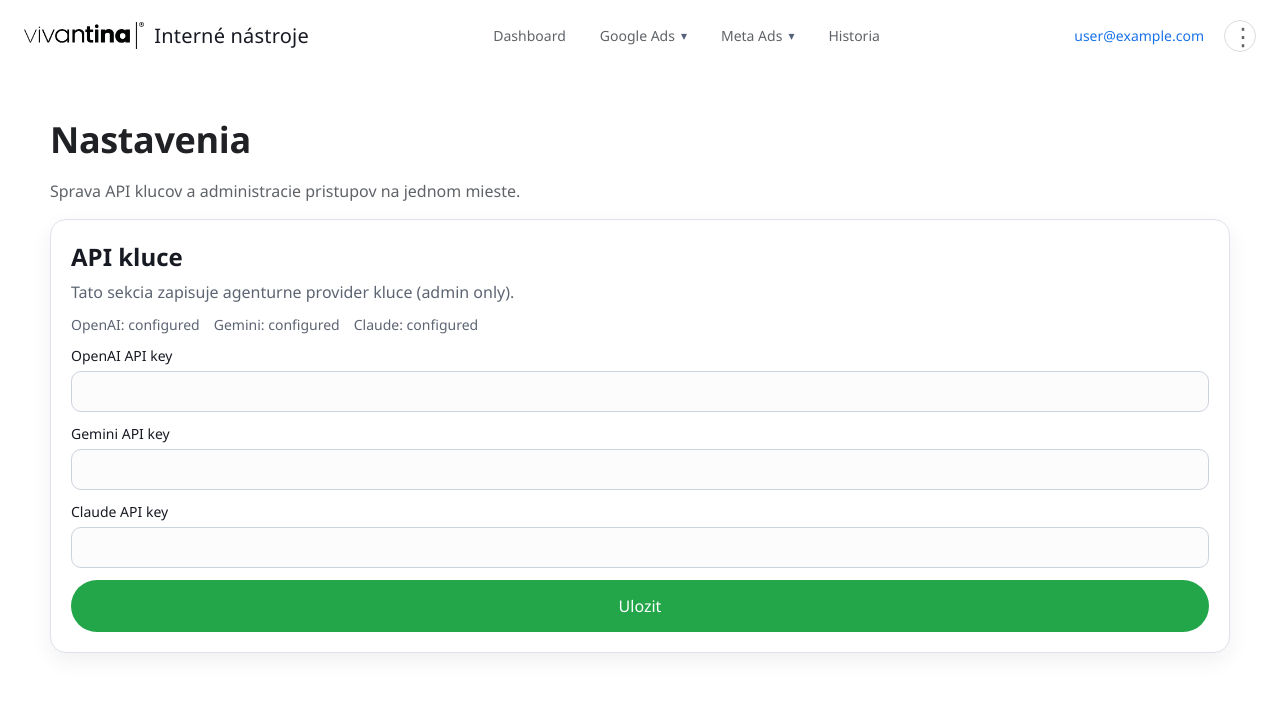
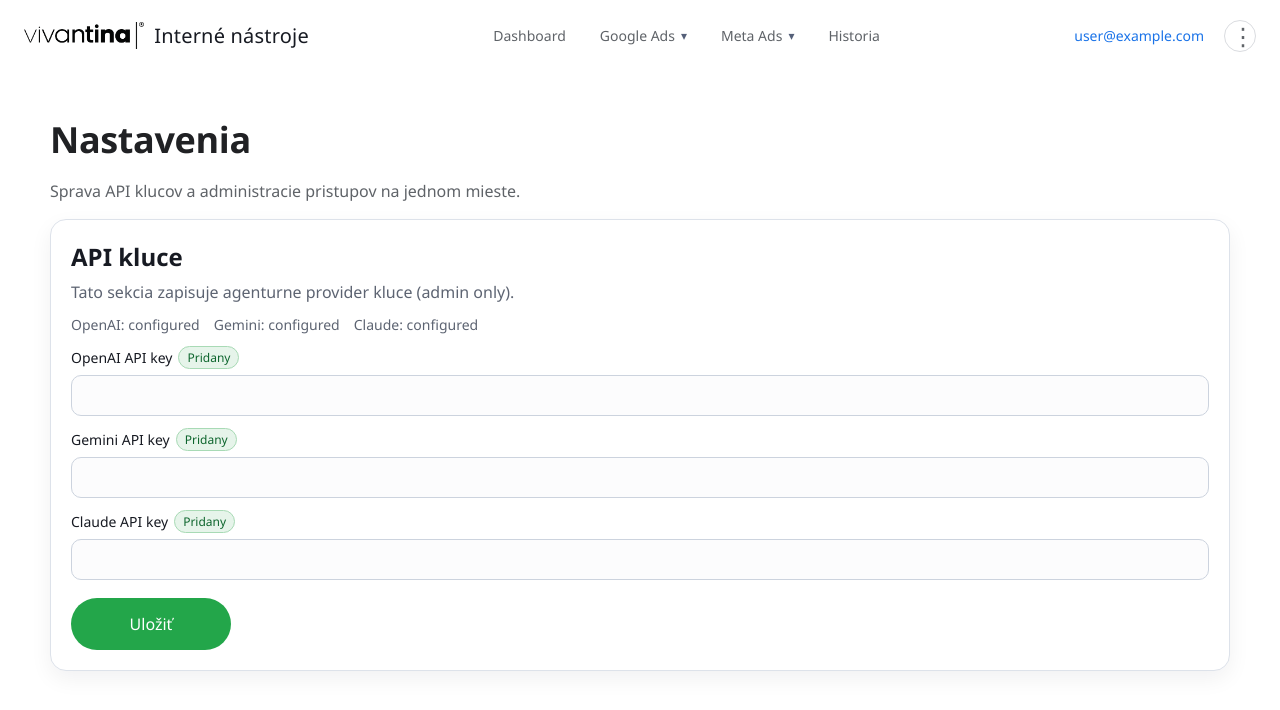
Before and after one commit to jakubko-code/agenturnenastroje, a Next.js app: page /nastavenia in a window 1280 px wide. Shown: the top 710 px of the page. Built offline with nearby package versions, Linux system fonts and the light colour scheme; no server answers; the database is empty; sample sign-in values are in the browser's storage; a web font is replaced by a local one.

Commit message:
Fix provider key updates and improve settings/history UI

```diff
--- a/src/app/globals.css
+++ b/src/app/globals.css
@@ -491,8 +491,28 @@ body.is-scrolled .topbar {
   min-width: 160px;
 }
 
+.settings-save-btn {
+  margin-top: 6px;
+}
+
 .required-mark {
   color: #d12525;
+}
+
+.provider-badge {
+  font-size: 12px;
+  font-weight: 500;
+  color: #5f6368;
+  background: #f1f3f4;
+  border: 1px solid #dadce0;
+  border-radius: 999px;
+  padding: 2px 8px;
+}
+
+.provider-badge.is-added {
+  color: #0d652d;
+  background: #e6f4ea;
+  border-color: #a8dab5;
 }
 
 .stack {
--- a/src/components/admin-users-manager.tsx
+++ b/src/components/admin-users-manager.tsx
@@ -90,12 +90,6 @@ export function AdminUsersManager() {
 
   return (
     <div className="stack">
-      <div className="button-row">
-        <button type="button" className="btn btn-secondary" onClick={loadUsers}>
-          Obnovit zoznam
-        </button>
-      </div>
-
       {info ? <p className="ok-box">{info}</p> : null}
       {error ? <p className="error-box">{error}</p> : null}
 
@@ -135,6 +129,12 @@ export function AdminUsersManager() {
           </tbody>
         </table>
       </div>
+
+      <div className="button-row">
+        <button type="button" className="btn btn-secondary" onClick={loadUsers}>
+          Obnovit zoznam
+        </button>
+      </div>
     </div>
   );
 }
--- a/src/components/meta-universal-form.tsx
+++ b/src/components/meta-universal-form.tsx
@@ -184,7 +184,7 @@ export function MetaUniversalForm() {
         </div>
 
         <button className="btn create-btn" type="submit" disabled={loading}>
-          {loading ? "GENERUJEM..." : "Generuj"}
+          {loading ? "Generujem ..." : "Generuj"}
         </button>
       </section>
 
--- a/src/components/rsa-form.tsx
+++ b/src/components/rsa-form.tsx
@@ -157,7 +157,7 @@ export function RsaForm() {
         </div>
 
         <button className="btn create-btn" type="submit" disabled={loading}>
-          {loading ? "GENERUJEM..." : "Generuj"}
+          {loading ? "Generujem ..." : "Generuj"}
         </button>
       </section>
 
--- a/src/components/settings-form.tsx
+++ b/src/components/settings-form.tsx
@@ -37,10 +37,24 @@ export function SettingsForm() {
     setMessage("");
     setError("");
 
+    const payload: { openaiApiKey?: string; geminiApiKey?: string; claudeApiKey?: string } = {};
+    const openai = openaiApiKey.trim();
+    const gemini = geminiApiKey.trim();
+    const claude = claudeApiKey.trim();
+
+    if (openai) payload.openaiApiKey = openai;
+    if (gemini) payload.geminiApiKey = gemini;
+    if (claude) payload.claudeApiKey = claude;
+
+    if (Object.keys(payload).length === 0) {
+      setError("Vypln aspon jeden API kluc na ulozenie.");
+      return;
+    }
+
     const response = await fetch("/api/settings", {
       method: "POST",
       headers: { "Content-Type": "application/json" },
-      body: JSON.stringify({ openaiApiKey, geminiApiKey, claudeApiKey })
+      body: JSON.stringify(payload)
     });
 
     const data = await response.json();
@@ -68,21 +82,30 @@ export function SettingsForm() {
       <form className="stack" onSubmit={onSubmit}>
         <label>
           OpenAI API key
+          <span className={status?.keys.openai ? "provider-badge is-added" : "provider-badge"}>
+            {status?.keys.openai ? "Pridany" : "Chyba"}
+          </span>
           <input type="password" value={openaiApiKey} onChange={(e) => setOpenaiApiKey(e.target.value)} />
         </label>
 
         <label>
           Gemini API key
+          <span className={status?.keys.gemini ? "provider-badge is-added" : "provider-badge"}>
+            {status?.keys.gemini ? "Pridany" : "Chyba"}
+          </span>
           <input type="password" value={geminiApiKey} onChange={(e) => setGeminiApiKey(e.target.value)} />
         </label>
 
         <label>
           Claude API key
+          <span className={status?.keys.claude ? "provider-badge is-added" : "provider-badge"}>
+            {status?.keys.claude ? "Pridany" : "Chyba"}
+          </span>
           <input type="password" value={claudeApiKey} onChange={(e) => setClaudeApiKey(e.target.value)} />
         </label>
 
-        <button className="btn" type="submit">
-          Ulozit
+        <button className="btn create-btn settings-save-btn" type="submit">
+          Uložiť
         </button>
       </form>
 
--- a/src/lib/ai/claude.ts
+++ b/src/lib/ai/claude.ts
@@ -1,4 +1,6 @@
 import { AIResult } from "@/types/ai";
+
+const CLAUDE_MODEL = "claude-sonnet-4-20250514";
 
 export async function callClaudeApi(apiKey: string, prompt: string): Promise<AIResult> {
   const response = await fetch("https://api.anthropic.com/v1/messages", {
@@ -9,7 +11,7 @@ export async function callClaudeApi(apiKey: string, prompt: string): Promise<AIR
       "anthropic-version": "2023-06-01"
     },
     body: JSON.stringify({
-      model: "claude-sonnet-4-20250514",
+      model: CLAUDE_MODEL,
       max_tokens: 8192,
       messages: [{ role: "user", content: prompt }]
     })
@@ -37,12 +39,14 @@ export async function callClaudeApi(apiKey: string, prompt: string): Promise<AIR
 
   if (data?.stop_reason === "max_tokens") {
     return {
+      model: data?.model ? String(data.model) : CLAUDE_MODEL,
       text: `${String(text).trim()}\n\n[NOTE: output truncated by max token limit.]`,
       usage: { inputTokens, outputTokens, totalTokens }
     };
   }
 
   return {
+    model: data?.model ? String(data.model) : CLAUDE_MODEL,
     text: String(text).trim(),
     usage: { inputTokens, outputTokens, totalTokens }
   };
--- a/src/lib/ai/gemini.ts
+++ b/src/lib/ai/gemini.ts
@@ -1,7 +1,9 @@
 import { AIResult } from "@/types/ai";
 
+const GEMINI_MODEL = "gemini-2.5-pro";
+
 export async function callGeminiApi(apiKey: string, prompt: string): Promise<AIResult> {
-  const url = `https://generativelanguage.googleapis.com/v1beta/models/gemini-2.5-pro:generateContent?key=${apiKey}`;
+  const url = `https://generativelanguage.googleapis.com/v1beta/models/${GEMINI_MODEL}:generateContent?key=${apiKey}`;
 
   const response = await fetch(url, {
     method: "POST",
@@ -43,6 +45,7 @@ export async function callGeminiApi(apiKey: string, prompt: string): Promise<AIR
       : null;
 
   return {
+    model: GEMINI_MODEL,
     text: String(text).trim(),
     usage: { inputTokens, outputTokens, totalTokens }
   };
--- a/src/lib/ai/openai.ts
+++ b/src/lib/ai/openai.ts
@@ -1,4 +1,6 @@
 import { AIResult } from "@/types/ai";
+
+const OPENAI_MODEL = "gpt-5";
 
 export async function callOpenAiApi(apiKey: string, prompt: string): Promise<AIResult> {
   const response = await fetch("https://api.openai.com/v1/chat/completions", {
@@ -8,7 +10,7 @@ export async function callOpenAiApi(apiKey: string, prompt: string): Promise<AIR
       Authorization: `Bearer ${apiKey}`
     },
     body: JSON.stringify({
-      model: "gpt-5",
+      model: OPENAI_MODEL,
       messages: [{ role: "user", content: prompt }],
       temperature: 1
     })
@@ -38,6 +40,7 @@ export async function callOpenAiApi(apiKey: string, prompt: string): Promise<AIR
       : null;
 
   return {
+    model: data?.model ? String(data.model) : OPENAI_MODEL,
     text: String(text).trim(),
     usage: { inputTokens, outputTokens, totalTokens }
   };
--- a/src/server/services/meta-universal-service.ts
+++ b/src/server/services/meta-universal-service.ts
@@ -28,7 +28,7 @@ export async function generateMetaUniversalTexts(args: {
       userId: args.userId,
       toolName: "meta_universal",
       provider: args.model,
-      model: args.model,
+      model: aiResult.model,
       inputJson: args.formData,
       outputText: aiResult.text,
       inputTokens: aiResult.usage.inputTokens,
--- a/src/server/services/rsa-service.ts
+++ b/src/server/services/rsa-service.ts
@@ -28,7 +28,7 @@ export async function generateRsaAds(args: {
       userId: args.userId,
       toolName: "rsa",
       provider: args.model,
-      model: args.model,
+      model: aiResult.model,
       inputJson: args.formData,
       outputText: aiResult.text,
       inputTokens: aiResult.usage.inputTokens,
--- a/src/types/ai.ts
+++ b/src/types/ai.ts
@@ -5,6 +5,7 @@ export type AIUsage = {
 };
 
 export type AIResult = {
+  model: string;
   text: string;
   usage: AIUsage;
 };
```
